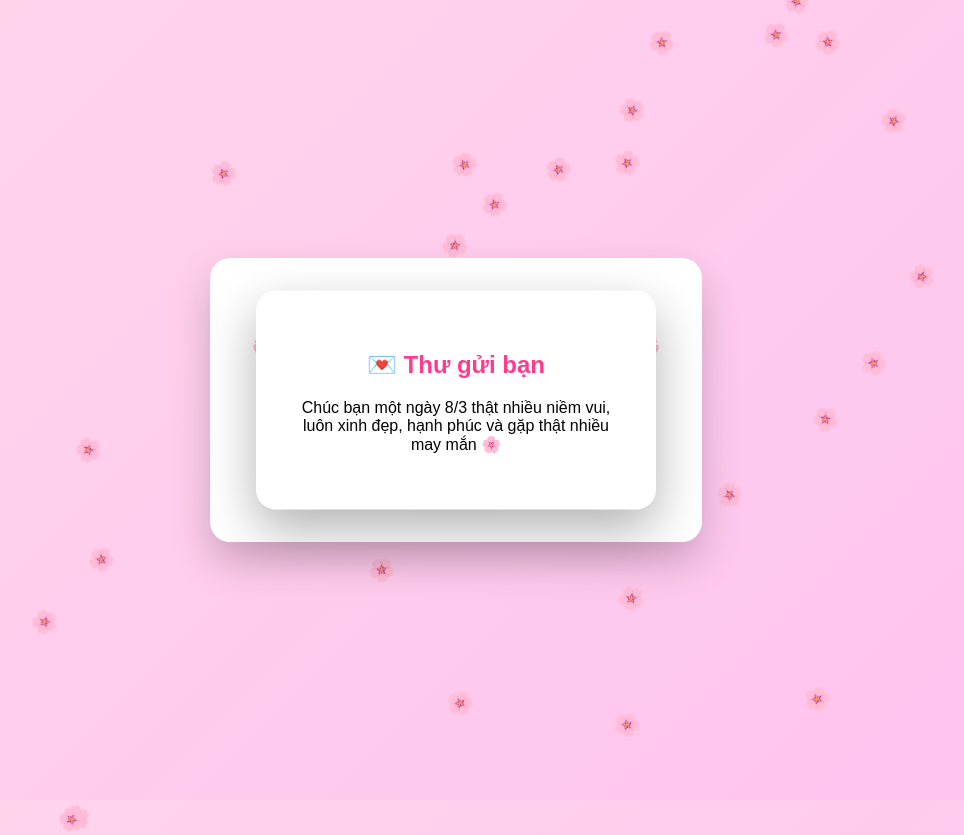
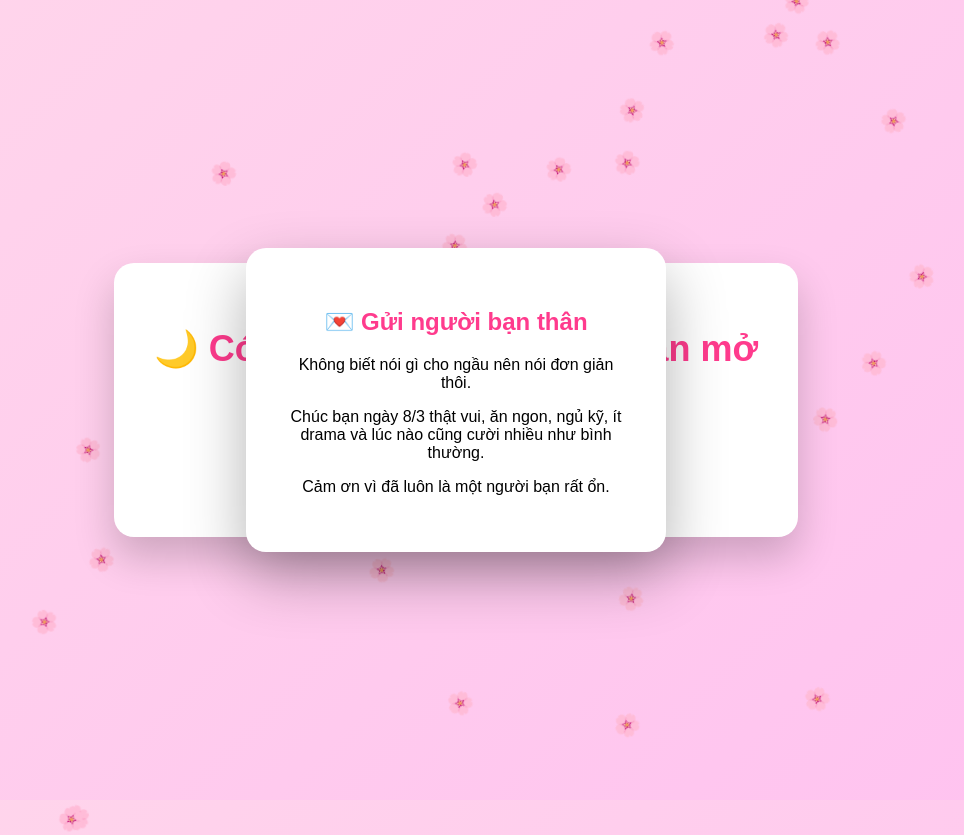
Before and after one commit to tranhoang-c/happy-8-3, a plain HTML site: page index.html in a window 1280 px wide. Both pictures are taken after a click on the button "Mở thư". Shown: the top 835 px of the page, without its empty margins (184-1148 px from the left). Drawn offline with Linux system fonts and the light colour scheme.

Commit message:
Update index.html

```diff
--- a/index.html
+++ b/index.html
@@ -2,7 +2,7 @@
 <html lang="vi">
 <head>
 <meta charset="UTF-8">
-<title>Chúc Mừng 8/3</title>
+<title>Một lá thư dành cho bạn</title>
 
 <style>
 
@@ -17,7 +17,7 @@ font-family:Arial;
 overflow:hidden;
 }
 
-/* khung */
+/* khung chính */
 
 .card{
 background:white;
@@ -26,12 +26,15 @@ border-radius:20px;
 text-align:center;
 box-shadow:0 20px 40px rgba(0,0,0,0.2);
 z-index:2;
+animation:fadeIn 1.5s;
 }
 
 h1{
 color:#ff3b8d;
-font-size:40px;
+font-size:36px;
 }
+
+/* nút */
 
 button{
 margin-top:20px;
@@ -43,10 +46,11 @@ color:white;
 font-size:18px;
 cursor:pointer;
 box-shadow:0 0 10px #ff3b8d;
+transition:0.3s;
 }
 
 button:hover{
-transform:scale(1.05);
+transform:scale(1.08);
 box-shadow:0 0 25px #ff3b8d;
 }
 
@@ -56,19 +60,21 @@ box-shadow:0 0 25px #ff3b8d;
 position:fixed;
 top:50%;
 left:50%;
-transform:translate(-50%,-50%) scale(0);
+transform:translate(-50%,-60%) scale(0);
 background:white;
 padding:40px;
 border-radius:20px;
-width:320px;
+width:340px;
 text-align:center;
-box-shadow:0 20px 50px rgba(0,0,0,0.3);
-transition:0.6s;
+box-shadow:0 25px 60px rgba(0,0,0,0.3);
+transition:all 0.6s ease;
 z-index:10;
+opacity:0;
 }
 
 .letter.show{
 transform:translate(-50%,-50%) scale(1);
+opacity:1;
 }
 
 .letter h2{
@@ -102,6 +108,13 @@ animation:fly 2s linear forwards;
 100%{transform:translateY(-200px) scale(2);opacity:0}
 }
 
+/* hiệu ứng xuất hiện */
+
+@keyframes fadeIn{
+from{opacity:0; transform:translateY(30px)}
+to{opacity:1}
+}
+
 </style>
 </head>
 
@@ -109,9 +122,9 @@ animation:fly 2s linear forwards;
 
 <div class="card">
 
-<h1>🌸 Chúc Mừng 8/3 🌸</h1>
+<h1>🌙 Có một lá thư đang chờ bạn mở</h1>
 
-<p>Nhấn vào nút để mở thư 💌</p>
+<p>Nhấn vào nút bên dưới để xem điều bí mật.</p>
 
 <button onclick="openLetter()">Mở thư</button>
 
@@ -119,11 +132,20 @@ animation:fly 2s linear forwards;
 
 <div class="letter" id="letter">
 
-<h2>💌 Thư gửi bạn</h2>
+<h2>💌 Gửi người bạn thân</h2>
 
 <p>
-Chúc bạn một ngày 8/3 thật nhiều niềm vui,
-luôn xinh đẹp, hạnh phúc và gặp thật nhiều may mắn 🌸
+Không biết nói gì cho ngầu nên nói đơn giản thôi.
+</p>
+
+<p>
+Chúc bạn ngày 8/3 thật vui,
+ăn ngon, ngủ kỹ, ít drama
+và lúc nào cũng cười nhiều như bình thường.
+</p>
+
+<p>
+Cảm ơn vì đã luôn là một người bạn rất ổn.
 </p>
 
 </div>
```
